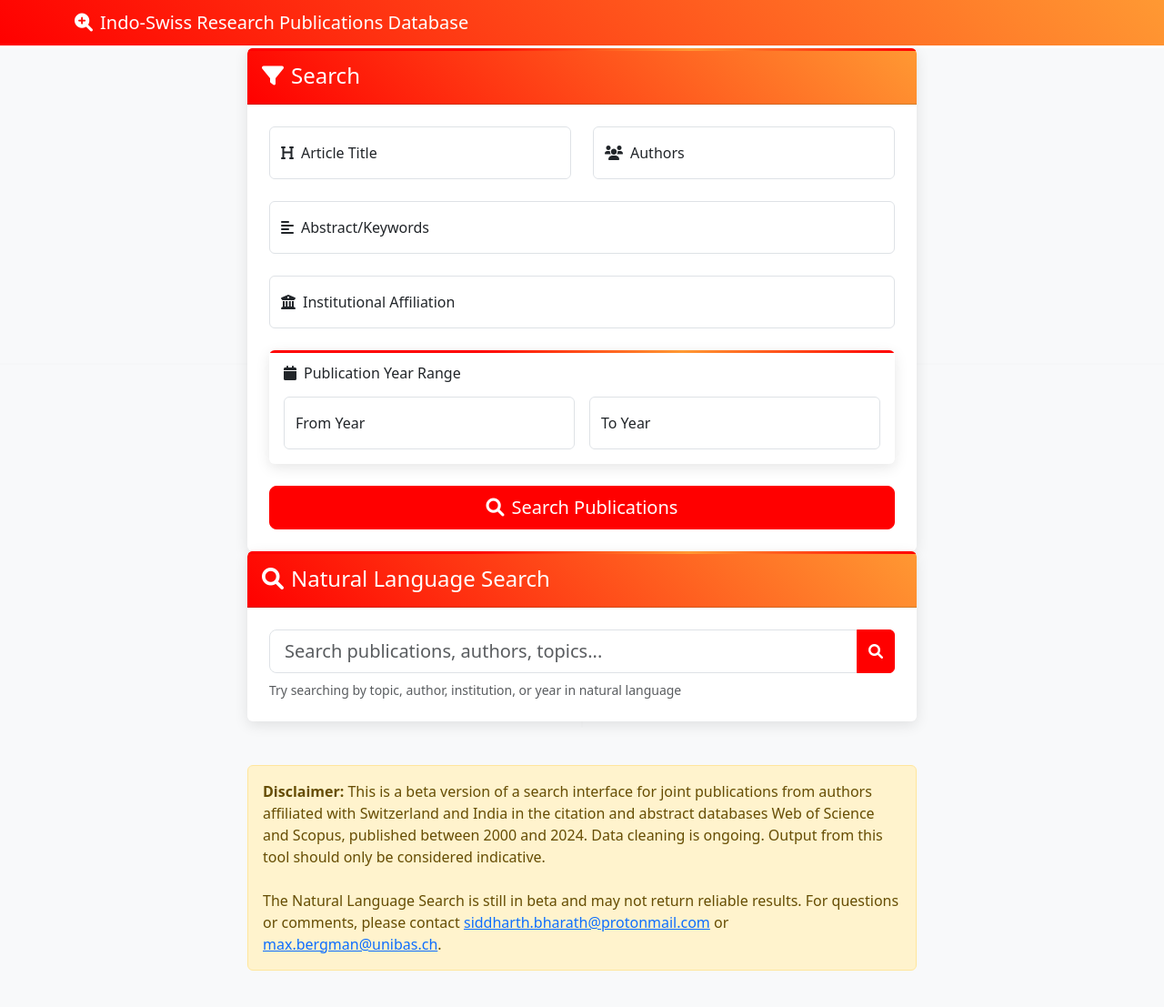
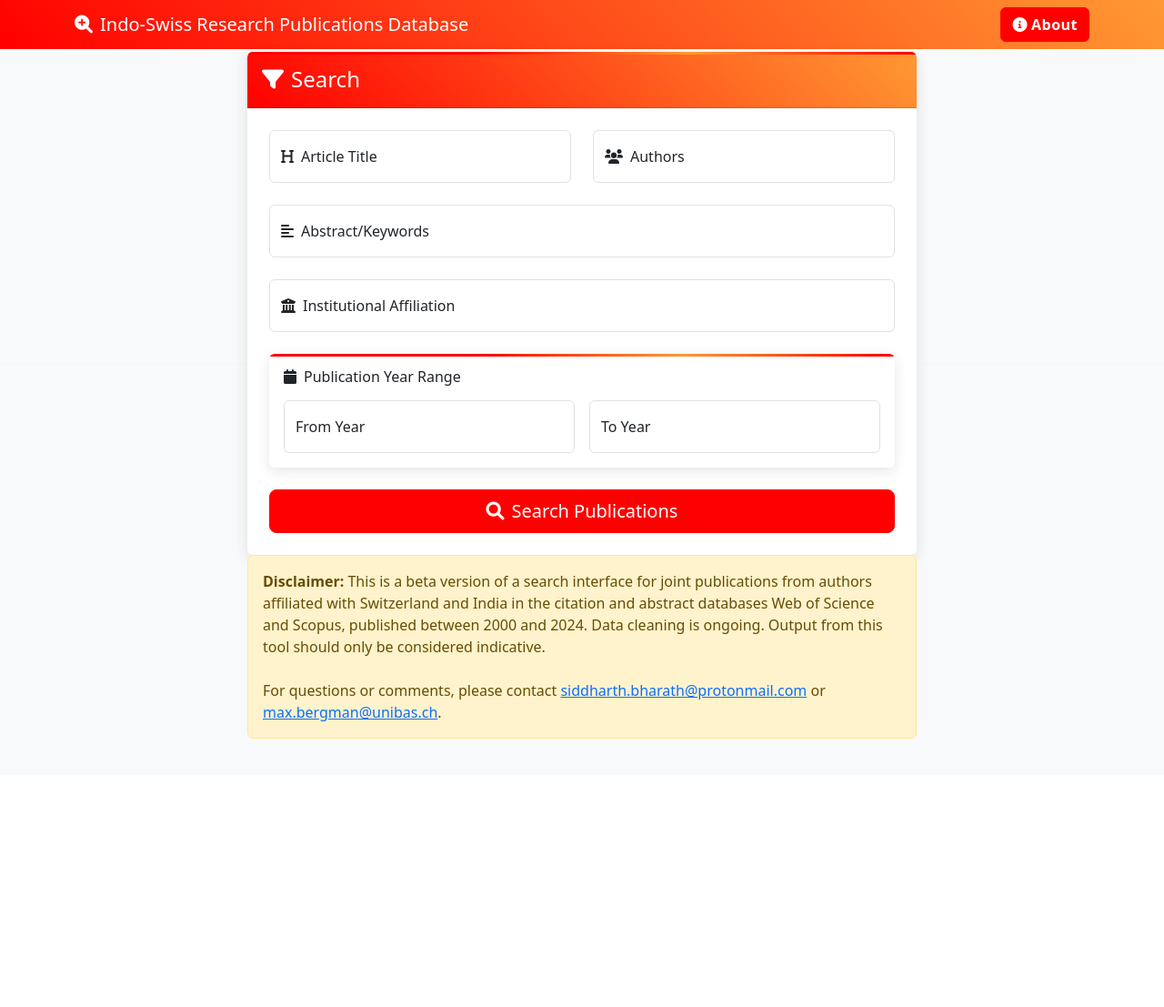
Before and after one commit to pranshh/indo-swiss-collab, a Flask app: page / in a window 1280 px wide. Shown: the whole page at 91% size. After the commit the page ends 812 px from the top, so only its background shows below. Run offline with Flask 3, Linux system fonts and the light colour scheme; parts of the project's set-up code (start-up, migrations or seed data) failed here and were passed over.

Commit message:
Added About page

```diff
--- a/search-application/app.py
+++ b/search-application/app.py
@@ -8,56 +8,6 @@ DATA_PATH = os.path.join("data", "publication_details.feather")
 RESULTS_PER_PAGE = 100
 
 df_publications = pd.read_feather(DATA_PATH)
-
-def parse_natural_query(query):
-    params = {
-        'title': '',
-        'authors': '',
-        'abstract': '',
-        'affiliations': '',
-        'doi': '',
-        'wos_categories': '',
-        'year': ''
-    }
-
-    year_match = re.search(r'\b(19|20)\d{2}\b', query)
-    if year_match:
-        params['year'] = year_match.group()
-        query = re.sub(r'\b(19|20)\d{2}\b', '', query)
-
-    if 'after' in query.lower() and params['year']:
-        params['year'] = f">={params['year']}"
-    elif 'before' in query.lower() and params['year']:
-        params['year'] = f"<={params['year']}"
-
-    # Extract institutions
-    inst_patterns = [
-        r'university of \w+',
-        r'institute of \w+',
-        r'\w+ university',
-        r'\w+ institute'
-    ]
-    for pattern in inst_patterns:
-        matches = re.finditer(pattern, query, re.IGNORECASE)
-        for match in matches:
-            params['affiliations'] += f"{match.group()} "
-            query = query.replace(match.group(), '')
-
-    # Extract topics
-    topic_indicators = ['about', 'regarding', 'on', 'related to']
-    for indicator in topic_indicators:
-        if indicator in query.lower():
-            parts = query.lower().split(indicator)
-            if len(parts) > 1:
-                params['abstract'] = parts[1].strip()
-                query = parts[0]
-
-    # Remaining text is treated as author names
-    remaining_terms = query.strip()
-    if remaining_terms:
-        params['authors'] = remaining_terms
-
-    return {k: v.strip() for k, v in params.items()}
 
 def filter_dataframe(params):
     df = df_publications.copy()
@@ -95,26 +45,6 @@ def filter_dataframe(params):
 @app.route('/')
 def index():
     return render_template('index.html')
-
-@app.route('/quick-search', methods=['POST'])
-def quick_search():
-    query = request.form.get('query', '').strip()
-    params = parse_natural_query(query)
-    df = filter_dataframe(params)
-    results_data = df.head(RESULTS_PER_PAGE).to_dict(orient='records')
-    if df.empty:
-        return render_template('results.html',
-                              query=query,
-                              results=[],
-                              message="No results found.",
-                              search_type="quick")
-    return render_template('results.html',
-                         query=query,
-                         results=results_data,
-                         total_count=len(df),
-                         current_page=1,
-                         total_pages=(len(df) + RESULTS_PER_PAGE - 1) // RESULTS_PER_PAGE,
-                         search_type="quick")
 
 @app.route('/search', methods=['POST'])
 def search():
@@ -205,5 +135,9 @@ def download():
         headers={"Content-disposition": f"attachment; filename=results_{timestamp}.csv"}
     )
 
+@app.route('/about')
+def about():
+    return render_template('about.html')
+
 if __name__ == '__main__':
     app.run()
--- a/search-application/templates/index.html
+++ b/search-application/templates/index.html
@@ -14,9 +14,11 @@
             <span class="navbar-brand mb-0 h1">
                 <i class="fas fa-search-plus me-2"></i>Indo-Swiss Research Publications Database
             </span>
+            <a href="{{ url_for('about') }}" class="btn btn-primary ms-auto" style="font-weight:600; letter-spacing:0.5px;">
+                <i class="fas fa-info-circle me-1"></i>About
+            </a>
         </div>
     </nav>
-
     <div class="container custom-section">
         <!-- Advanced Search Section -->
         <div class="row justify-content-center">
@@ -91,38 +93,13 @@
                 </div>
             </div>
         </div>
-        <!-- Quick Search Section -->
-        <div class="row justify-content-center mb-5">
-            <div class="col-md-10 col-lg-8">
-                <div class="card scale-animation">
-                    <div class="card-header py-3">
-                        <h4 class="mb-0 text-white">
-                            <i class="fas fa-search me-2"></i>Natural Language Search
-                        </h4>
-                    </div>
-                    <div class="card-body p-4">
-                        <form action="/quick-search" method="post">
-                            <div class="input-group">
-                                <input type="text" class="form-control form-control-lg" placeholder="Search publications, authors, topics..." name="query" id="quick-search">
-                                <button class="btn btn-primary" type="submit">
-                                    <i class="fas fa-search"></i>
-                                </button>
-                            </div>
-                            <small class="text-muted mt-2 d-block">
-                                Try searching by topic, author, institution, or year in natural language
-                            </small>
-                        </form>
-                    </div>
-                </div>
-            </div>
-        </div>
 
         <!-- Disclaimer Section -->
         <div class="row justify-content-center mb-4">
             <div class="col-md-10 col-lg-8">
                 <div class="alert alert-warning" role="alert">
                     <strong>Disclaimer:</strong> This is a beta version of a search interface for joint publications from authors affiliated with Switzerland and India in the citation and abstract databases Web of Science and Scopus, published between 2000 and 2024. Data cleaning is ongoing. Output from this tool should only be considered indicative.
-                    <br><br>The Natural Language Search is still in beta and may not return reliable results. For questions or comments, please contact <a href="mailto:siddharth.bharath@protonmail.com">siddharth.bharath@protonmail.com</a> or <a href="mailto:max.bergman@unibas.ch">max.bergman@unibas.ch</a>.
+                    <br><br>For questions or comments, please contact <a href="mailto:siddharth.bharath@protonmail.com">siddharth.bharath@protonmail.com</a> or <a href="mailto:max.bergman@unibas.ch">max.bergman@unibas.ch</a>.
                 </div>
             </div>
         </div>
```
Also changed, not shown: search-application/templates/about.html (added, +61 -0 lines), search-application/requirements.txt (line endings or trailing spaces).
